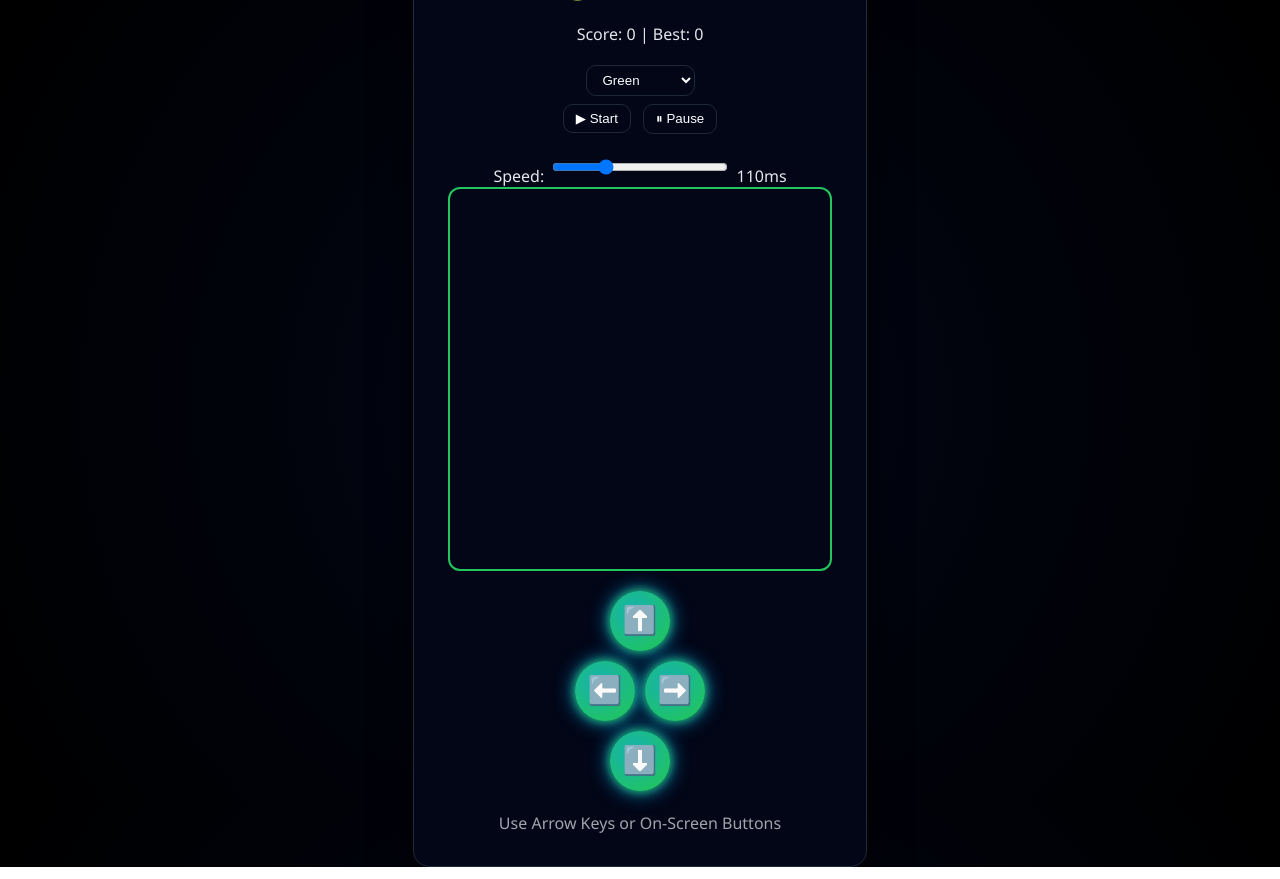
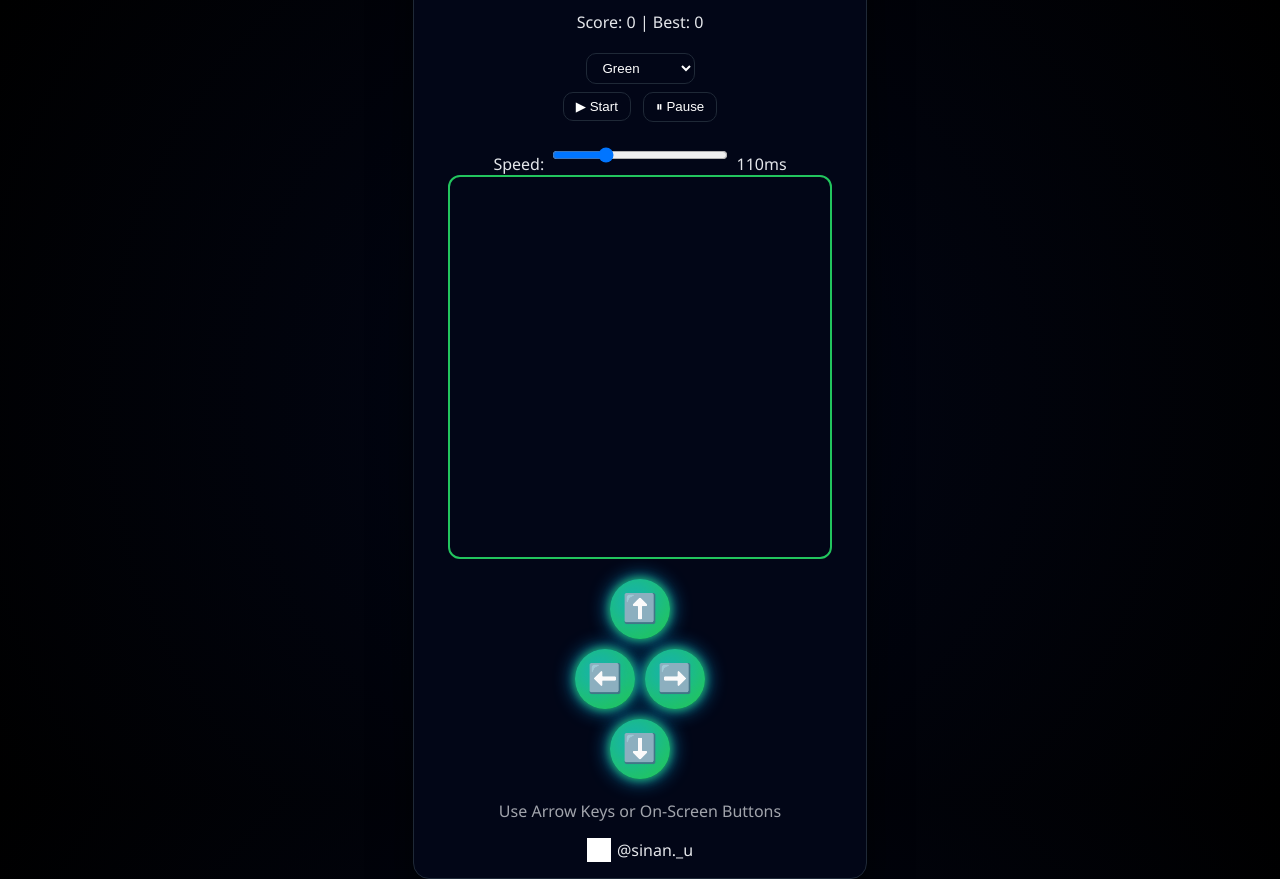
Before and after one commit to s09894355-lgtm/SnakeGame, a plain HTML site: page index.html in a window 1280 px wide. Drawn offline with Linux system fonts and the light colour scheme; grey boxes are pictures that could not be loaded.

Commit message:
Update index.html

```diff
--- a/index.html
+++ b/index.html
@@ -39,7 +39,6 @@ button,select,input{
   margin:4px;
   cursor:pointer;
 }
-
 /* MODAL */
 .modal{
   position:fixed;
@@ -72,7 +71,6 @@ button,select,input{
   width:100%;
   margin-top:10px;
 }
-
 /* ARROW CONTROLS - NEON STYLE */
 #controls {
   display: flex;
@@ -105,13 +103,32 @@ button,select,input{
   transform: scale(1);
   box-shadow: 0 0 10px #22c55e inset;
 }
-
 /* SPEED CONTROL */
 #speedControl{
   margin-top:10px;
 }
 #speedRange{
   width:150px;
+}
+/* Instagram link */
+#social a{
+  text-decoration:none;
+  display:flex;
+  align-items:center;
+  justify-content:center;
+  gap:6px;
+  color:#e5e7eb;
+  margin-top:10px;
+}
+#social a img{
+  filter: brightness(0) invert(1);
+  transition: transform 0.2s ease;
+}
+#social a:hover{
+  color:#22c55e;
+}
+#social a:hover img{
+  transform: scale(1.2);
 }
 </style>
 </head>
@@ -153,6 +170,14 @@ button,select,input{
   </div>
 
   <p style="opacity:.7">Use Arrow Keys or On-Screen Buttons</p>
+
+  <!-- Instagram -->
+  <div id="social">
+    <a href="https://www.instagram.com/sinan._u" target="_blank">
+      <img src="https://cdn-icons-png.flaticon.com/512/2111/2111463.png" width="24" height="24" alt="Instagram">
+      <span>@sinan._u</span>
+    </a>
+  </div>
 </div>
 
 <!-- GAME OVER MODAL -->
@@ -272,7 +297,6 @@ function update(){
     gameOver(); return;
   }
   snake.unshift(head);
-
   if(head.x===food.x&&head.y===food.y){
     score++;
     scoreEl.textContent=score;
@@ -283,7 +307,6 @@ function update(){
     spawnParticles(food.x*box,food.y*box,"#22c55e",20);
     food=spawnFood();
   }else snake.pop();
-
   updateParticles();
   draw();
 }
@@ -329,5 +352,6 @@ function closeModal(){
   ui.classList.remove("blur");
 }
 </script>
+
 </body>
 </html>
```
